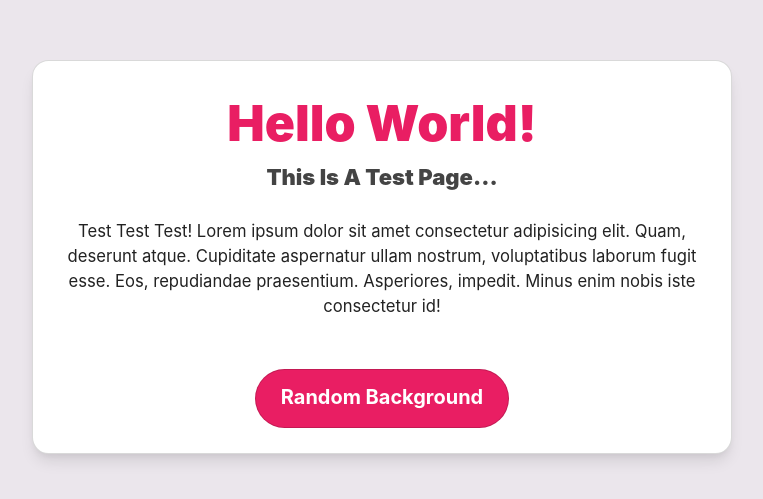
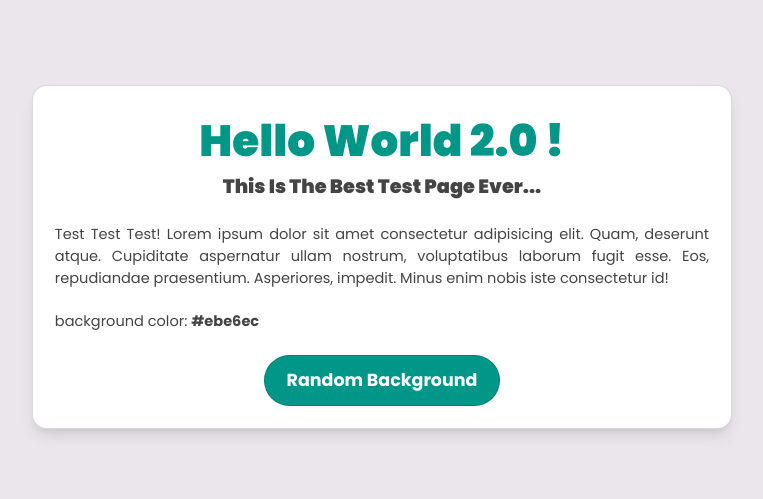
Before and after one commit to natesol/repo-test, a plain HTML site: page index.html in a window 1280 px wide. Shown: the part 143-642 px from the top of the page, without its empty margins (258-1021 px from the left). Drawn offline with Linux system fonts and the light colour scheme.

Commit message:
Page fully updated 🙂
'repo-test' 2.0 version 💥 !
Very exciting stuff ...
this project is definitely going to the moon 🚀🚀🚀  🌘🌓🌝🌖🌒

```diff
--- a/index.html
+++ b/index.html
@@ -11,28 +11,32 @@
     <meta name="author" content="natesoln">
     <meta name="description" content="new clean project template">
 
-    <!-- Google Fonts - Default (fallback) -->
-    <link href="https://fonts.googleapis.com/css?family=Open+Sans" rel="stylesheet">
+    <!-- Default Google Font -->
+    <link rel="preconnect" href="https://fonts.gstatic.com">
+    <link href="https://fonts.googleapis.com/css2?family=Poppins:wght@400;700;900&display=swap" rel="stylesheet">
 
-    <!--  -->
+    <!-- CSS -->
     <link rel="stylesheet" type="text/css" href="./main.css">
+
+    <!-- JS -->
     <script defer src="./main.js"></script>
 
-    <!--  -->
-    <title>Test Test</title>
+    <!-- Title ! -->
+    <title>Test Test - 2.0 !</title>
 </head>
 
 
 <body>
 
     <main>
-        <h1>Hello world!</h1>
-        <h3>this is a test Page...</h3>
+        <h1>Hello world 2.0 !</h1>
+        <h3>this is the best test page ever...</h3>
         <br>
         <p>
             Test Test Test! Lorem ipsum dolor sit amet consectetur adipisicing elit. Quam, deserunt atque. Cupiditate aspernatur ullam nostrum, voluptatibus laborum fugit esse. Eos, repudiandae praesentium. Asperiores, impedit. Minus enim nobis iste consectetur id!
         </p>
         <br>
+        <p>background color: <span id="bg-clr">#ebe6ec</span></p>
         <br>
         <button>random background</button>
     </main>
--- a/main.css
+++ b/main.css
@@ -7,22 +7,24 @@
     font: inherit;
     vertical-align: baseline
 }
-
 :focus {
     outline: 0
 }
 
 html {
+    --prime: #009688;
+    --prime-dark: #056e64;
+
     line-height: 1.5;
-    font-size: clamp(12px, calc(0.8vw + 0.8vh), 18px);
+    font-size: clamp(12px, calc(0.7vw + 0.7vh), 18px);
+    font-family: -apple-system, BlinkMacSystemFont, 'Segoe UI', Roboto, Oxygen, Ubuntu, Cantarell, 'Open Sans', 'Helvetica Neue', sans-serif;
 }
 
 body {
     min-height: 100vh;
-
     background: #ebe6ec;
-    color: #222;
-    font-family: -apple-system, BlinkMacSystemFont, 'Segoe UI', Roboto, Oxygen, Ubuntu, Cantarell, 'Open Sans', 'Helvetica Neue', sans-serif;
+    color: #444;
+    font-family: 'Poppins';
     display: flex;
     justify-content: center;
 }
@@ -43,21 +45,28 @@ main {
 h1 {
     font-size: 3rem;
     font-weight: 900;
-    color: #e91e63;
+    color: var(--prime);
     text-transform: capitalize;
 }
 h3 {
     font-size: 1.325rem;
     font-weight: 900;
-    color: #444;
     text-transform: capitalize;
+}
+
+p {
+    text-align: justify;
+}
+
+#bg-clr {
+    font-weight: 700;
 }
 
 button {
     font-size: 1.2rem;
     line-height: 1;
     font-weight: 700;
-    background-color: #e91e63;
+    background-color: var(--prime);
     color: #fff;
     text-transform: capitalize;
     padding: 1.1rem 1.5rem;
@@ -66,5 +75,5 @@ button {
     border-radius: 7rem;
 }
 button:hover {
-    background-color: #c70848;
+    background-color: var(--prime-dark);
 }
--- a/main.js
+++ b/main.js
@@ -6,6 +6,12 @@
     };
     const body = document.querySelector('body');
     const btn = document.querySelector('button');
+    const placeHolder = document.querySelector('#bg-clr');
 
-    btn.addEventListener('click', () => body.style.backgroundColor = randomHexColor() );
+    btn.addEventListener('click', () => {
+        const bgColor = randomHexColor();
+
+        body.style.backgroundColor = bgColor;
+        placeHolder.innerHTML = bgColor;
+    });
 } )()
```
